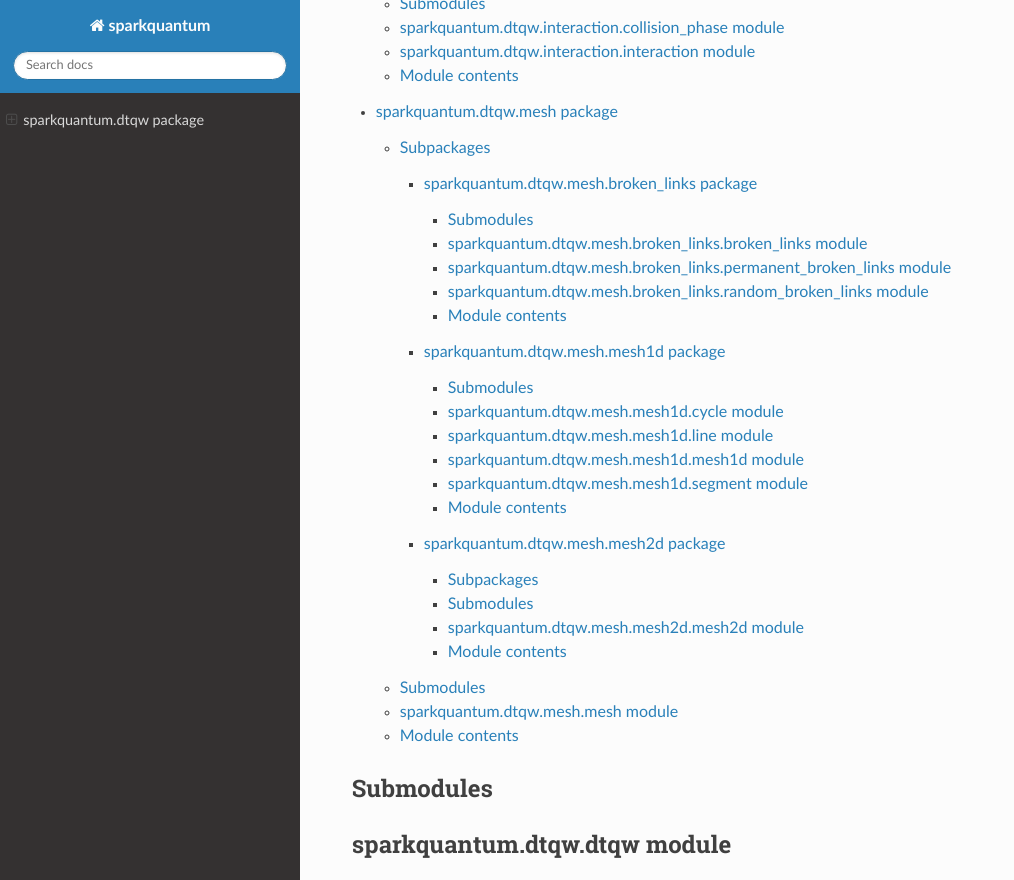
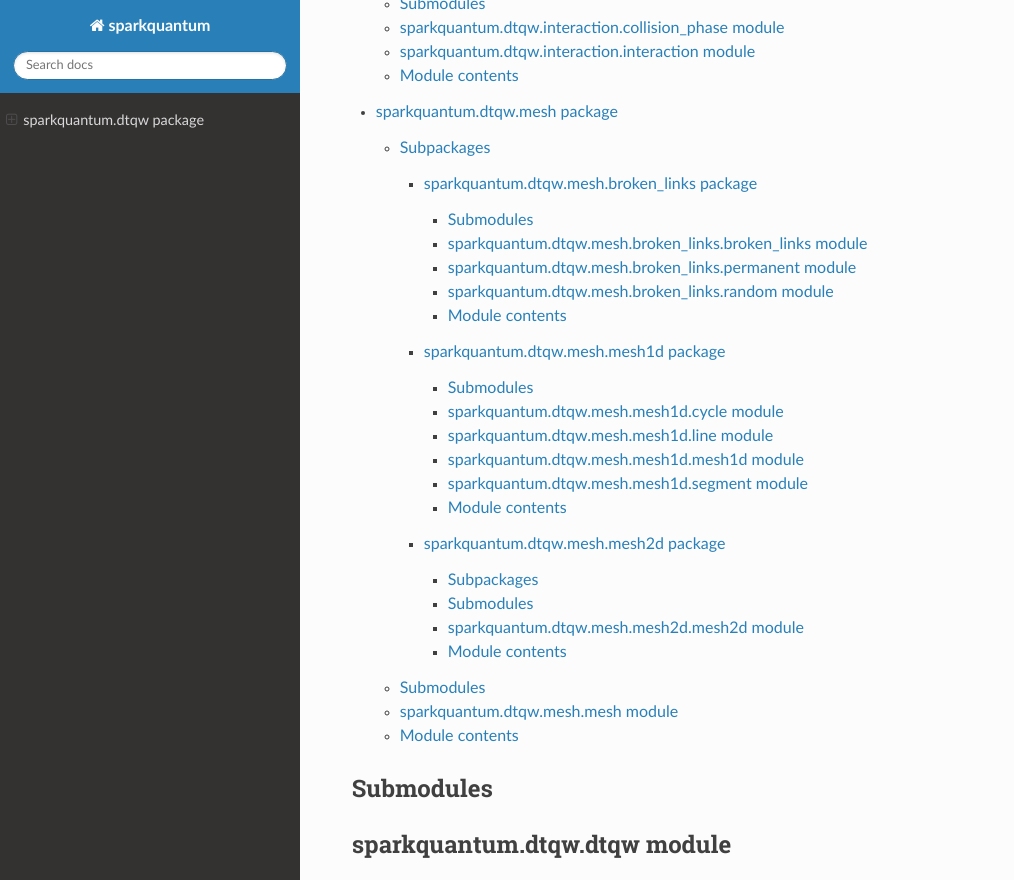
Before and after one commit to alfabr90/sparkquantum, a Sphinx documentation site: the page built from docs/source/sparkquantum.dtqw.rst, in a window 1280 px wide and 900 px high, scrolled down 896 px, cut to the strip 0-880 px from the top of the window. Shown: the whole strip, without its empty margins (0-1014 px from the left). Built offline with Sphinx 7.4.7 and the Read the Docs theme 2.0.0, drawn with Linux system fonts in a browser that asks for light colours.

Commit message:
Update sphinx files

```diff
--- a/docs/source/sparkquantum.dtqw.mesh.broken_links.rst
+++ b/docs/source/sparkquantum.dtqw.mesh.broken_links.rst
@@ -12,18 +12,18 @@ sparkquantum.dtqw.mesh.broken\_links.broken\_links module
    :undoc-members:
    :show-inheritance:
 
-sparkquantum.dtqw.mesh.broken\_links.permanent\_broken\_links module
---------------------------------------------------------------------
+sparkquantum.dtqw.mesh.broken\_links.permanent module
+-----------------------------------------------------
 
-.. automodule:: sparkquantum.dtqw.mesh.broken_links.permanent_broken_links
+.. automodule:: sparkquantum.dtqw.mesh.broken_links.permanent
    :members:
    :undoc-members:
    :show-inheritance:
 
-sparkquantum.dtqw.mesh.broken\_links.random\_broken\_links module
------------------------------------------------------------------
+sparkquantum.dtqw.mesh.broken\_links.random module
+--------------------------------------------------
 
-.. automodule:: sparkquantum.dtqw.mesh.broken_links.random_broken_links
+.. automodule:: sparkquantum.dtqw.mesh.broken_links.random
    :members:
    :undoc-members:
    :show-inheritance:
```
